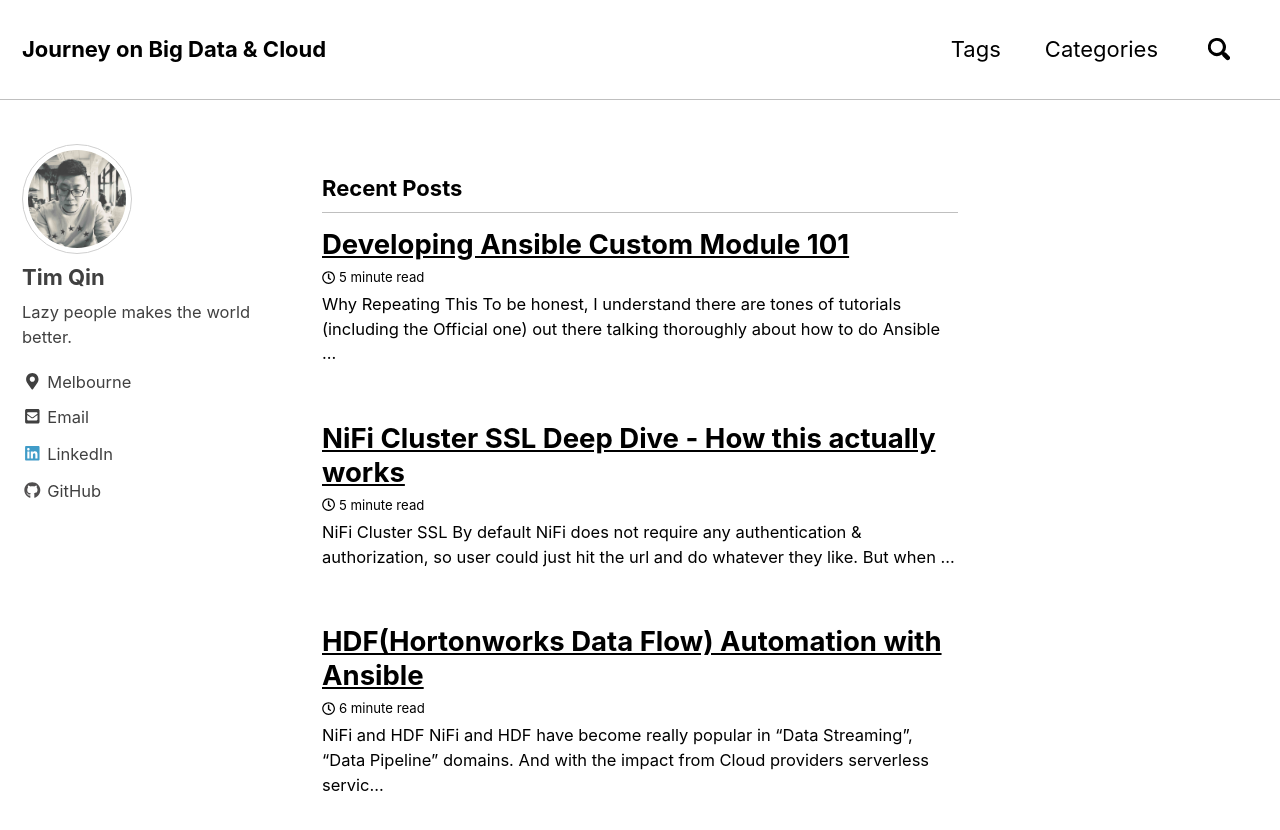
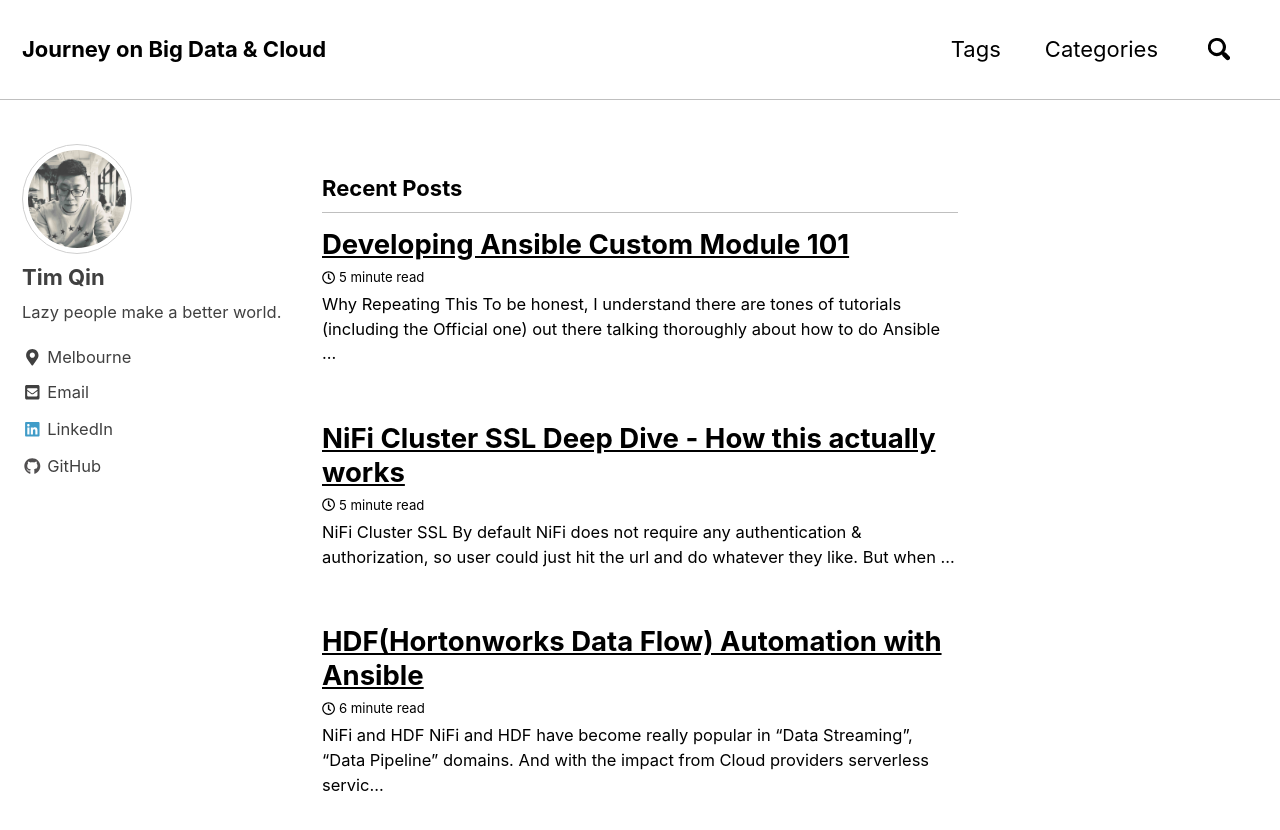
Before and after one commit to timmyraynor/timmyraynor.github.io, a Jekyll site: the page built from index.html, in a window 1280 px wide and 900 px high. Shown: the top 830 px of the window. Built offline with Jekyll 4.4.1, drawn with Linux system fonts in a browser that asks for light colours; nearby versions of some CDN libraries; the list of posts is cut into pages by our own code.

Commit message:
Minor fix

```diff
--- a/_config.yml
+++ b/_config.yml
@@ -38,7 +38,7 @@ minimal_mistakes_skin    : "contrast" # "air", "aqua", "contrast", "dark", "dirt
 author:
   name             : "Tim Qin"
   avatar           : "/assets/avartar.jpg"
-  bio              : "Lazy people makes the world better."
+  bio              : "Lazy people make a better world."
   location         : "Melbourne"
   email            : "qinyujue@gmail.com"
   github           : "timmyraynor"
```
